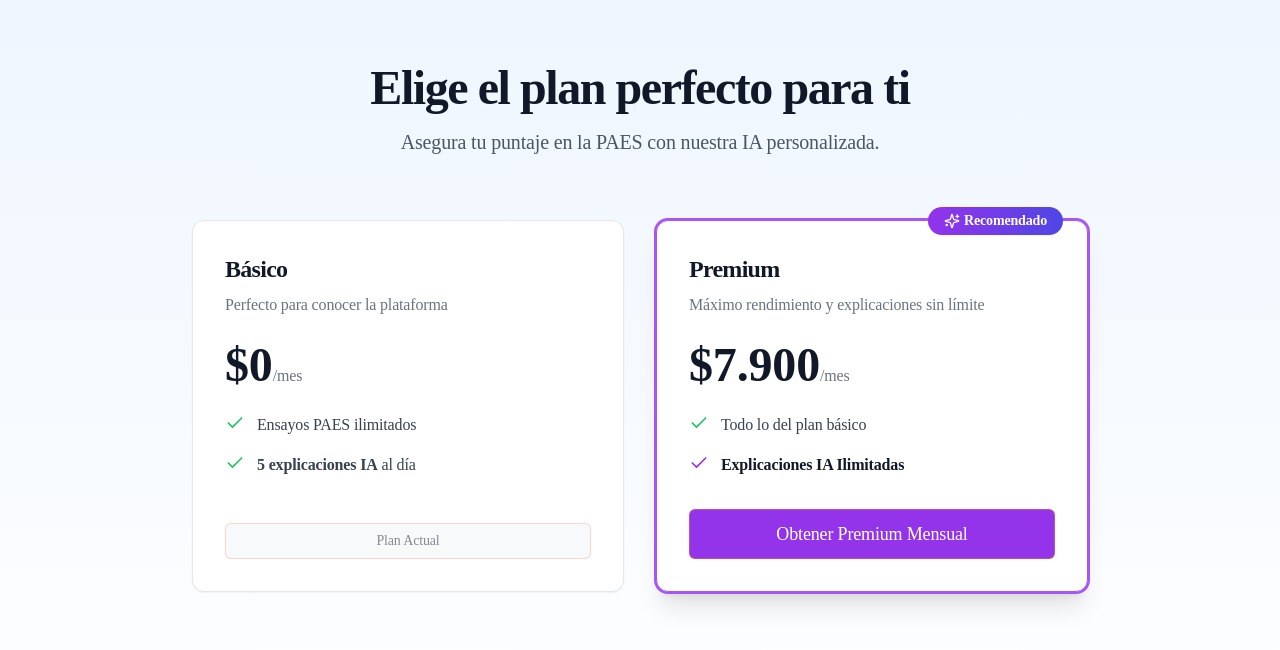
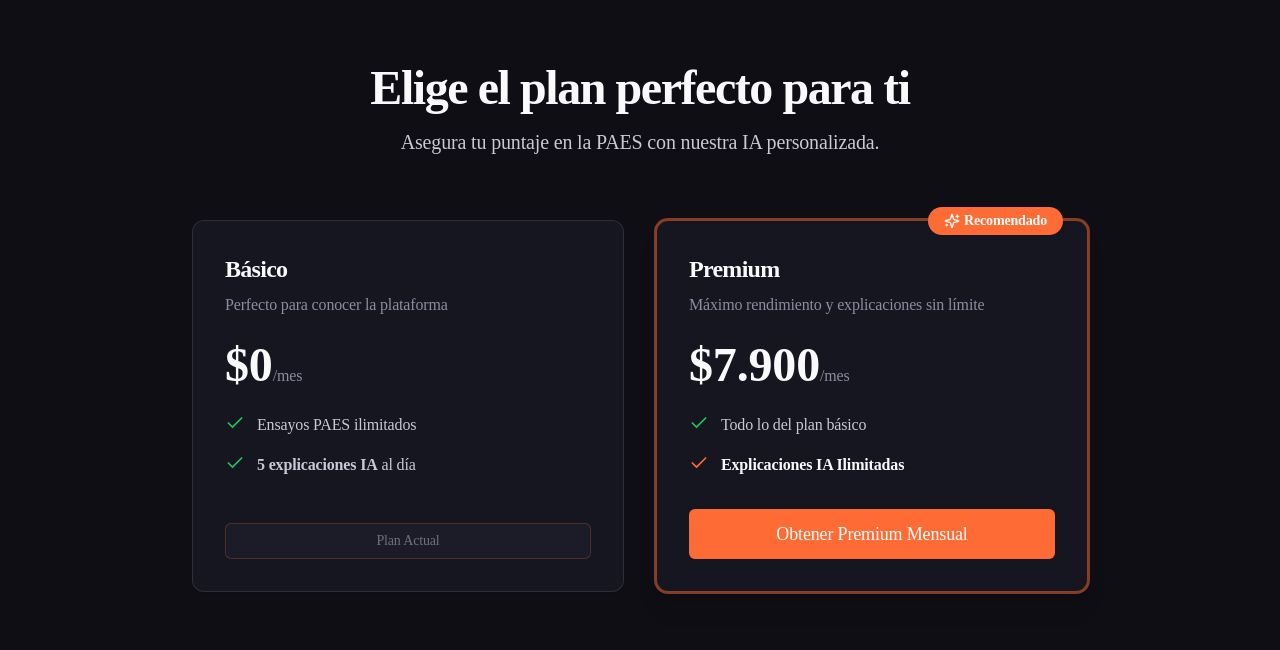
Before and after one commit to GCgpt420-ux/Tutor-PaesV3, a Next.js app in the folder tutorpaes/frontend/: page /pricing in a window 1280 px wide. Shown: the top 650 px of the page. Built offline with nearby package versions, Linux system fonts and the light colour scheme; no server answers.

Commit message:
style(pricing): conversión al tema dark High Performance Cockpit

```diff
--- a/tutorpaes/frontend/app/pricing/page.tsx
+++ b/tutorpaes/frontend/app/pricing/page.tsx
@@ -27,67 +27,67 @@
   }
 
   return (
-    <div className="min-h-screen bg-gradient-to-b from-blue-50 to-white py-16 px-4 sm:px-6 lg:px-8">
+    <div className="min-h-screen bg-surface-default py-16 px-4 sm:px-6 lg:px-8">
       <div className="max-w-5xl mx-auto">
         <div className="text-center mb-16">
-          <h1 className="text-4xl font-extrabold text-gray-900 sm:text-5xl">
+          <h1 className="text-4xl font-extrabold text-text-primary sm:text-5xl">
             Elige el plan perfecto para ti
           </h1>
-          <p className="mt-4 text-xl text-gray-600">
+          <p className="mt-4 text-xl text-text-secondary">
             Asegura tu puntaje en la PAES con nuestra IA personalizada.
           </p>
         </div>
 
         <div className="grid md:grid-cols-2 gap-8 max-w-4xl mx-auto">
           {/* Plan Gratuito */}
-          <Card className="p-8 relative bg-white border-gray-200 shadow-sm flex flex-col">
-            <h2 className="text-2xl font-bold text-gray-900 mb-2">Básico</h2>
-            <p className="text-gray-500 mb-6">Perfecto para conocer la plataforma</p>
+          <Card className="p-8 relative bg-surface-raised border border-white/10 shadow-sm flex flex-col">
+            <h2 className="text-2xl font-bold text-text-primary mb-2">Básico</h2>
+            <p className="text-text-tertiary mb-6">Perfecto para conocer la plataforma</p>
 
             <div className="mb-6">
-              <span className="text-5xl font-extrabold text-gray-900">$0</span>
-              <span className="text-gray-500 font-medium">/mes</span>
+              <span className="text-5xl font-extrabold text-text-primary">$0</span>
+              <span className="text-text-tertiary font-medium">/mes</span>
             </div>
 
             <ul className="space-y-4 mb-8 flex-1">
-              <li className="flex items-start gap-3 text-gray-700">
+              <li className="flex items-start gap-3 text-text-secondary">
                 <Check className="h-5 w-5 text-green-500 flex-shrink-0" />
                 <span>Ensayos PAES ilimitados</span>
               </li>
-              <li className="flex items-start gap-3 text-gray-700">
+              <li className="flex items-start gap-3 text-text-secondary">
                 <Check className="h-5 w-5 text-green-500 flex-shrink-0" />
                 <span><strong>5 explicaciones IA</strong> al día</span>
               </li>
             </ul>
 
-            <Button className="w-full bg-gray-100 text-gray-900 hover:bg-gray-200" disabled>
+            <Button className="w-full bg-surface-container text-text-secondary" disabled>
               Plan Actual
             </Button>
           </Card>
 
           {/* Plan Premium */}
-          <Card className="p-8 relative bg-white border-purple-500 shadow-xl ring-2 ring-purple-500 flex flex-col">
+          <Card className="p-8 relative bg-surface-raised border border-brand-primary/50 shadow-xl ring-2 ring-brand-primary/50 flex flex-col">
             <div className="absolute top-0 right-6 transform -translate-y-1/2">
-              <span className="bg-gradient-to-r from-purple-600 to-indigo-600 text-white px-4 py-1 rounded-full text-sm font-bold shadow-sm flex items-center gap-1">
+              <span className="bg-brand-primary text-white px-4 py-1 rounded-full text-sm font-bold shadow-sm flex items-center gap-1">
                 <Sparkles className="h-4 w-4" /> Recomendado
               </span>
             </div>
 
-            <h2 className="text-2xl font-bold text-gray-900 mb-2">Premium</h2>
-            <p className="text-gray-500 mb-6">Máximo rendimiento y explicaciones sin límite</p>
+            <h2 className="text-2xl font-bold text-text-primary mb-2">Premium</h2>
+            <p className="text-text-tertiary mb-6">Máximo rendimiento y explicaciones sin límite</p>
 
             <div className="mb-6">
-              <span className="text-5xl font-extrabold text-gray-900">$7.900</span>
-              <span className="text-gray-500 font-medium">/mes</span>
+              <span className="text-5xl font-extrabold text-text-primary">$7.900</span>
+              <span className="text-text-tertiary font-medium">/mes</span>
             </div>
 
             <ul className="space-y-4 mb-8 flex-1">
-              <li className="flex items-start gap-3 text-gray-700">
+              <li className="flex items-start gap-3 text-text-secondary">
                 <Check className="h-5 w-5 text-green-500 flex-shrink-0" />
                 <span>Todo lo del plan básico</span>
               </li>
-              <li className="flex items-start gap-3 text-gray-900 font-semibold">
-                <Check className="h-5 w-5 text-purple-600 flex-shrink-0" />
+              <li className="flex items-start gap-3 text-text-primary font-semibold">
+                <Check className="h-5 w-5 text-brand-primary flex-shrink-0" />
                 <span>Explicaciones IA Ilimitadas </span>
               </li>
             </ul>
@@ -96,7 +96,7 @@
               <Button
                 onClick={() => handleUpgrade('monthly')}
                 disabled={loading !== null}
-                className="w-full bg-purple-600 hover:bg-purple-700 text-white py-6 text-lg"
+                className="w-full bg-brand-primary hover:bg-brand-primary/90 text-white py-6 text-lg"
               >
                 {loading === 'monthly' ? (
                   <><Loader2 className="mr-2 h-5 w-5 animate-spin" /> Procesando...</>
```
Also changed, not shown: 2 other files (tests, documents, lock files or other folders).
